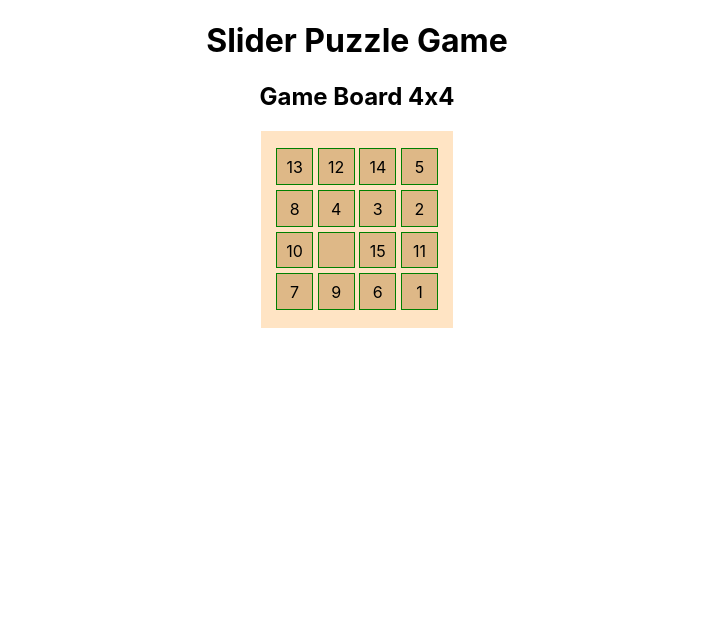
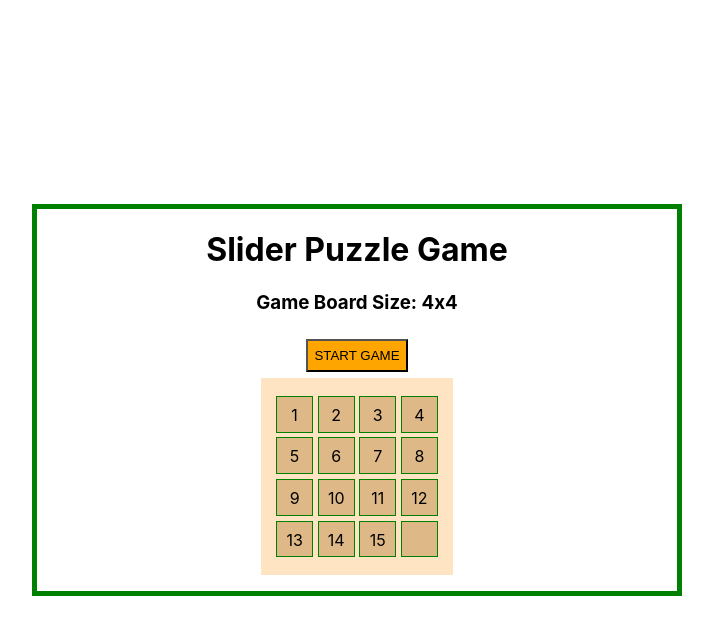
Before and after one commit to SJ47/slider-puzzle-game, a React (Vite) app: page / in a window 1280 px wide. Shown: the top 634 px of the page, without its empty margins (283-996 px from the left). Built offline with nearby package versions, Linux system fonts and the light colour scheme.

Commit message:
Start and reset button working

```diff
--- a/src/App.css
+++ b/src/App.css
@@ -1,18 +1,29 @@
 .App {
+    display: flex;
+    height: 100vh;
     text-align: center;
+    justify-content: center;
+    align-items: center;
+}
+
+.game-container {
+    width: 50%;
+    /* margin: 1em; */
+    /* padding: 1em; */
+    border: 5px solid green;
 }
 
 .board-container {
     display: grid;
     grid-template-columns: 40px 40px 40px 40px;
     grid-template-rows: 40px 40px 40px 40px;
-
     background-color: bisque;
     width: 160px;
     margin: 0 auto;
     padding: 1em;
     justify-content: center;
     gap: 0.1em;
+    margin-bottom: 1em;
 }
 
 .tile {
@@ -21,3 +32,11 @@
     margin: 0.1em;
     background: burlywood;
 }
+
+.button {
+    display: inline-block;
+    background: orange;
+    padding: 0.5em;
+    margin: 0.5em;
+    align-items: start;
+}
--- a/src/components/Board.jsx
+++ b/src/components/Board.jsx
@@ -1,8 +1,15 @@
 import React, { useEffect } from "react";
 import Tile from "./Tile";
 import "../App.css";
+import StartButton from "./StartButton";
 
-const Board = ({ gameBoard, handleTileClick }) => {
+const Board = ({
+    gameBoard,
+    handleTileClick,
+    handleStartGame,
+    handleResetGame,
+    isGameStarted,
+}) => {
     const arrayOfTiles = gameBoard.map((index) => {
         return index !== gameBoard.length ? (
             <Tile key={index} tile={index} handleTileClick={handleTileClick} />
@@ -11,11 +18,14 @@ const Board = ({ gameBoard, handleTileClick }) => {
         );
     });
 
-    console.log("Mamma", arrayOfTiles);
-
     return (
         <>
-            <h2>Game Board 4x4</h2>
+            <h3>Game Board Size: 4x4</h3>
+            <StartButton
+                handleStartGame={handleStartGame}
+                isGameStarted={isGameStarted}
+                handleResetGame={handleResetGame}
+            />
             <div className="board-container">{arrayOfTiles}</div>
         </>
     );
--- /dev/null
+++ b/src/components/StartButton.jsx
@@ -0,0 +1,19 @@
+import React from "react";
+
+const StartButton = ({ handleStartGame, isGameStarted, handleResetGame }) => {
+    if (!isGameStarted) {
+        return (
+            <button className="button" onClick={handleStartGame}>
+                START GAME
+            </button>
+        );
+    } else {
+        return (
+            <button className="button" onClick={handleResetGame}>
+                RESET GAME
+            </button>
+        );
+    }
+};
+
+export default StartButton;
--- a/src/containers/GameContainer.jsx
+++ b/src/containers/GameContainer.jsx
@@ -1,13 +1,5 @@
 import React, { useState } from "react";
 import Board from "../components/Board";
-
-function shuffleArray(array) {
-    for (let i = array.length - 1; i > 0; i--) {
-        const j = Math.floor(Math.random() * (i + 1));
-        [array[i], array[j]] = [array[j], array[i]];
-    }
-    return array;
-}
 
 const GameContainer = () => {
     // State and variables
@@ -30,16 +22,42 @@ const GameContainer = () => {
         " ",
     ]);
 
-    const [gameBoard, setGameBoard] = useState(shuffleArray([...winningBoard])); // bad
+    const [isGameStarted, setIsGameStarted] = useState(false);
+    const [gameBoard, setGameBoard] = useState([...winningBoard]);
     const [tileSpace, setTileSpace] = useState(gameBoard.indexOf(" ") + 1);
-    console.log("Current tile space is: ", tileSpace);
+    const [isGameWon, setIsGameWon] = useState(false);
 
     // Functions
+    function shuffleArray(array) {
+        for (let i = array.length - 1; i > 0; i--) {
+            const j = Math.floor(Math.random() * (i + 1));
+            [array[i], array[j]] = [array[j], array[i]];
+        }
+        return array;
+    }
+
+    const handleStartGame = () => {
+        setIsGameStarted(true);
+        const prevGameBoard = gameBoard;
+        setGameBoard(shuffleArray(prevGameBoard));
+        setTileSpace(gameBoard.indexOf(" ") + 1);
+    };
+
+    const handleResetGame = () => {
+        if (
+            confirm(
+                "Click OK to reset game or Cancel to continue with current game"
+            )
+        ) {
+            setIsGameStarted(false);
+            setGameBoard([...winningBoard]);
+        }
+    };
+
     const swapArrayElements = function (arr, indexA, indexB) {
         var temp = arr[indexA];
         arr[indexA] = arr[indexB];
         arr[indexB] = temp;
-        console.log("Swapped array element: ", arr);
         return arr;
     };
 
@@ -53,11 +71,8 @@ const GameContainer = () => {
     };
 
     const handleTileClick = (tileNumberClicked) => {
+        if (!isGameStarted) return;
         tileNumberClicked = gameBoard.indexOf(tileNumberClicked) + 1;
-
-        console.log("Tile clicked", tileNumberClicked);
-        console.log("gameBoard", gameBoard);
-        console.log("Tile space: ", tileSpace);
 
         // Check if tile clicked has the space tile next to it defined as a space before, space after, space above or space below
         if (
@@ -67,8 +82,6 @@ const GameContainer = () => {
             tileNumberClicked + 4 === tileSpace ||
             tileNumberClicked - 4 === tileSpace
         ) {
-            console.log("Valid move");
-
             setGameBoard(
                 swapArrayElements(
                     gameBoard,
@@ -78,10 +91,7 @@ const GameContainer = () => {
             );
 
             setTileSpace(tileNumberClicked); // 12
-        } else {
-            console.log("WRONG MOVE!! ");
         }
-
         // Check if game won
         if (gameWon(winningBoard, gameBoard)) {
             alert("Game won!");
@@ -89,10 +99,18 @@ const GameContainer = () => {
         }
     };
 
+    // setTileSpace(gameBoard.indexOf(" ") + 1);
     return (
-        <div>
+        <div className="game-container">
             <h1>Slider Puzzle Game</h1>
-            <Board gameBoard={gameBoard} handleTileClick={handleTileClick} />
+
+            <Board
+                gameBoard={gameBoard}
+                handleTileClick={handleTileClick}
+                handleStartGame={handleStartGame}
+                isGameStarted={isGameStarted}
+                handleResetGame={handleResetGame}
+            />
         </div>
     );
 };
```
